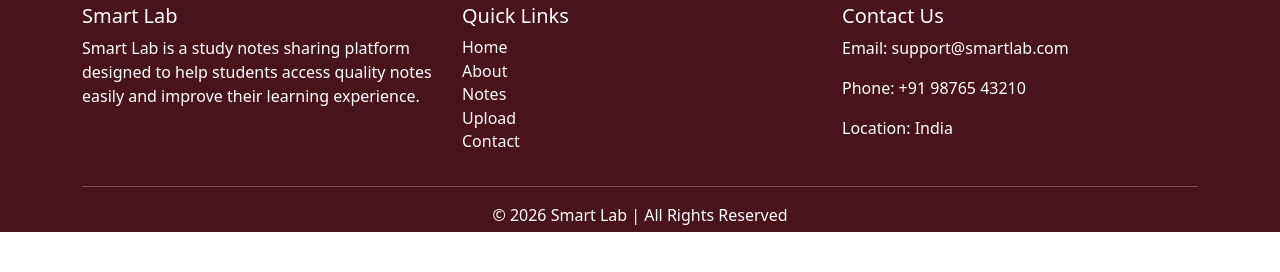
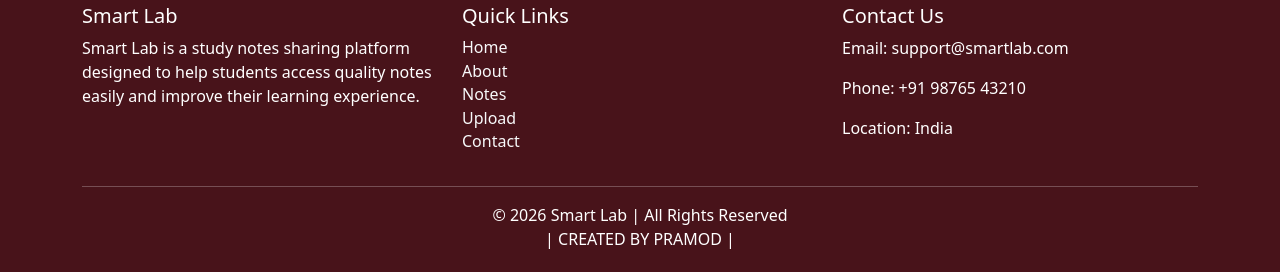
Before and after one commit to pramod547/Smart-Lab, a Flask app: page / in a window 1280 px wide. Shown: the part 3939-4211 px from the top of the page. Before the commit the page ends 4171 px from the top, so only its background shows below. Run offline with Flask 3, Linux system fonts and the light colour scheme.

Commit message:
feat: add creator attribution to footer in base template

```diff
--- a/templates/base.html
+++ b/templates/base.html
@@ -111,6 +111,7 @@
                     <p class="mb-0">
                         © 2026 Smart Lab | All Rights Reserved
                     </p>
+                    <p>| CREATED BY PRAMOD |</p>
                 </div>
             </div>
         </div>
```
